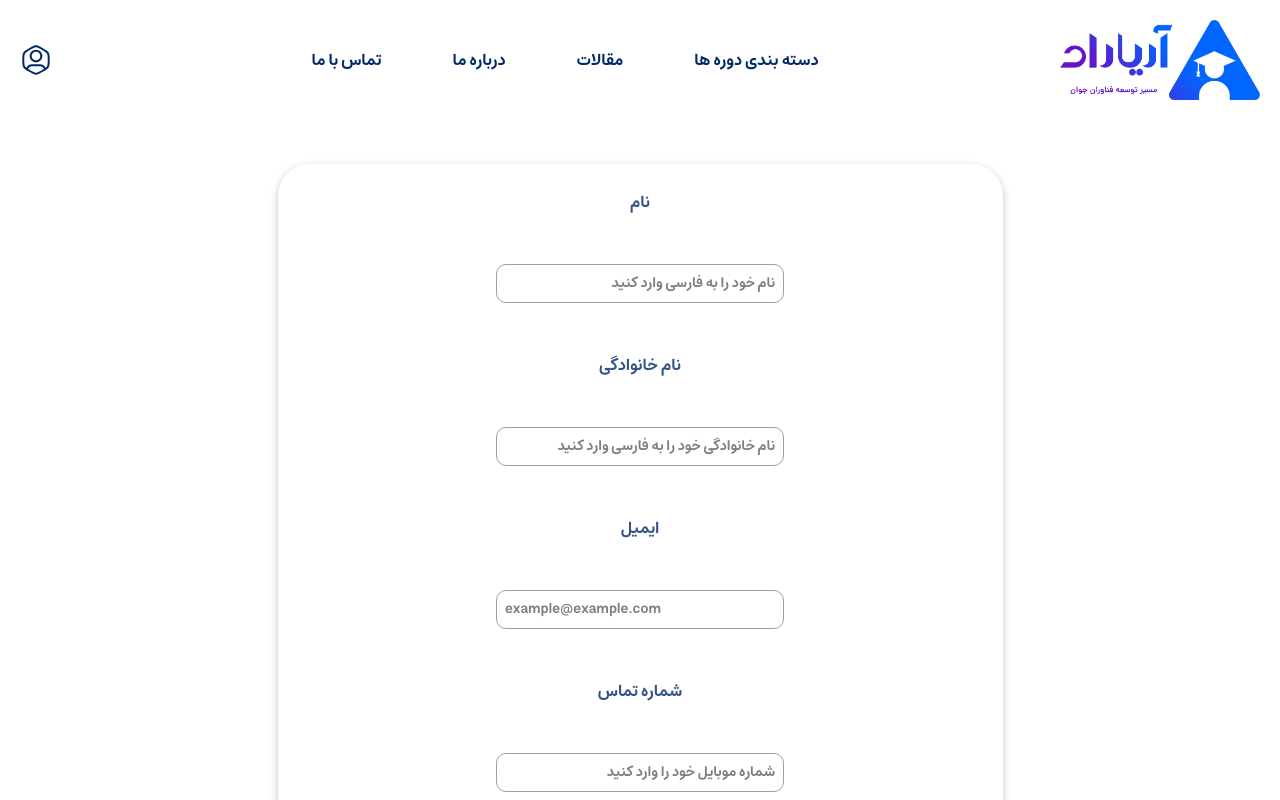
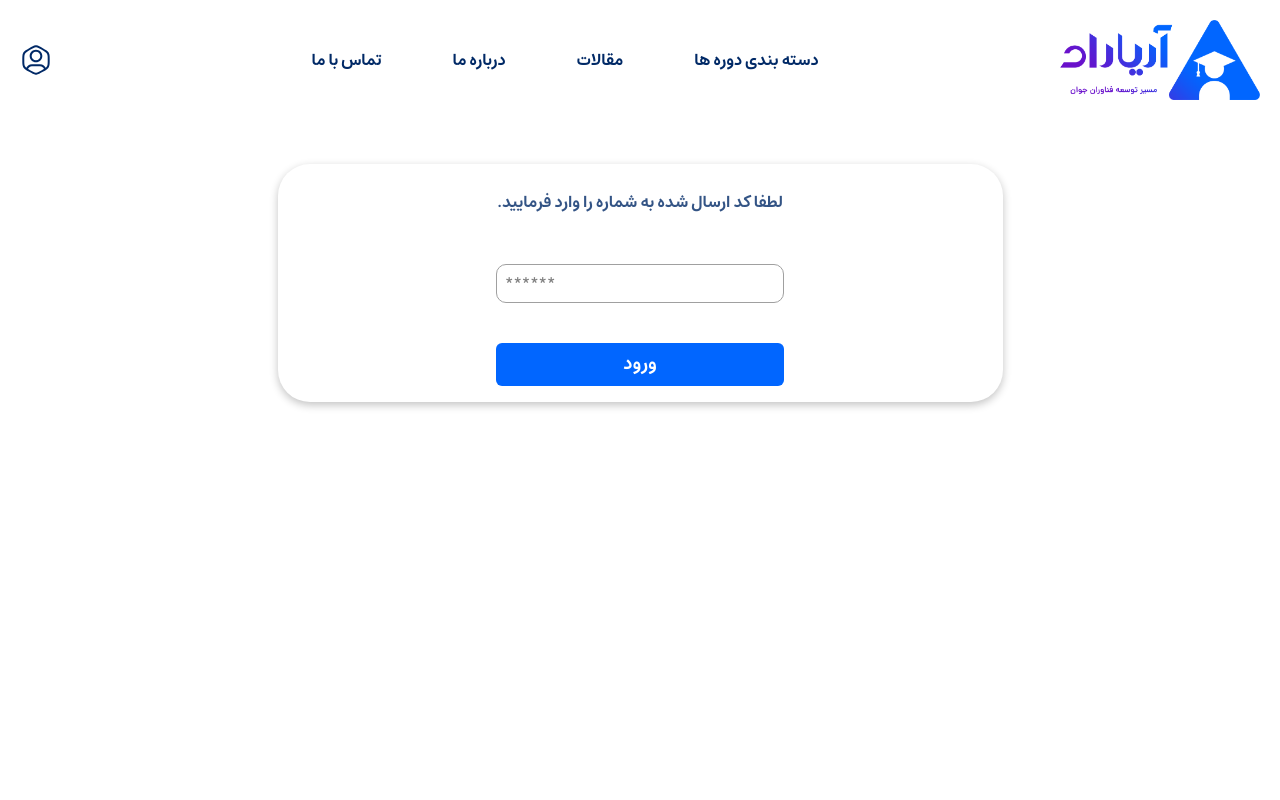
Before and after one commit to KasraEr/AriyaRadAcademy, a React (Vite) app: page /auth/sign-in in a window 1280 px wide. Shown: the top 800 px of the page. Built offline with nearby package versions, Linux system fonts and the light colour scheme.

Commit message:
working with APIs.

```diff
--- a/src/App.jsx
+++ b/src/App.jsx
@@ -18,6 +18,8 @@ import SignInPage from "./pages/SignInPage";
 import DashboardPage from "./pages/DashboardPage";
 //temps
 import BackToTop from "./components/templates/BackToTop";
+//
+import "react-toastify/dist/ReactToastify.css";
 
 const token = getToken();
 
--- a/src/pages/AuthPage.jsx
+++ b/src/pages/AuthPage.jsx
@@ -24,13 +24,12 @@ export default function AuthPage() {
     const phoneNumber = input.current.value;
     try {
       const response = await api.post("/api/Auth/SendOTP", { phoneNumber });
-      if (response?.status === 200) {
-        navigate("/auth/sign-in");
+      if (response?.status === 201) {
+        navigate("/auth/sign-in", { state: { phoneNumber } });
       }
     } catch (error) {
       const status = error?.response?.status;
-
-      if (status === 404) {
+      if (status === 400) {
         navigate("/auth/sign-up");
       }
     }
--- a/src/pages/SignInPage.jsx
+++ b/src/pages/SignInPage.jsx
@@ -1,25 +1,57 @@
-import { useRef, useState } from "react";
+import { useRef, useEffect } from "react";
 //C-hooks
 import useTitle from "../hooks/useTitle.js";
+//r-r-d
+import { useLocation } from "react-router-dom";
+//utils
+import api from "../utils/config.js";
+//toastify
+import { ToastContainer, toast } from "react-toastify";
 
 export default function SignInPage() {
   useTitle("ورود");
 
-    const [form, setForm] = useState({
-      firstname: "",
-      lastname: "",
-      email: "",
-      phonenumber: "",
-    });
+  const location = useLocation();
+  const phoneNumber = location.state?.phoneNumber;
 
-    const changeHandler = (e) => {
-      setForm((form) => ({ ...form, [e.target.name]: e.target.value }));
-    };
+  const input = useRef(null);
 
-    const submitHandler = (e) => {
-      e.preventDefault();
-      console.log(form);
-    };
+  useEffect(() => {
+    input.current.focus();
+  }, []);
+
+  const submitHandler = async (e) => {
+    e.preventDefault();
+    try {
+      const response = await api.post("/api/Auth/Login", {
+        phoneNumber,
+        otpCode: input.current.value,
+        rememberMe: true,
+      });
+      if (response?.status === 201) {
+        // navigate("/auth/sign-in");
+        console.log("first");
+        toast.success("ورود قهرمانانه شمارو تبریک میگیم", {
+          className: "b1",
+          bodyClassName: "b1",
+          position: "bottom-right",
+          autoClose: 2500,
+          hideProgressBar: false,
+          closeOnClick: true,
+          pauseOnHover: false,
+          draggable: true,
+          progress: undefined,
+          theme: "light",
+        });
+      }
+    } catch (error) {
+      const status = error?.response?.status;
+      if (status === 400) {
+        // navigate("/auth/sign-up");
+        console.log(error.message);
+      }
+    }
+  };
 
   return (
     <>
@@ -30,72 +62,26 @@ export default function SignInPage() {
         >
           <label
             className="text-primary-900/80 b1 leading-11 text-center"
-            htmlFor="firstname"
+            htmlFor="firstName"
           >
-            نام
-          </label>
-          <input
-            className="b2 border border-text-500 bg-basic-100 outline-0 overflow-hidden rounded-[10px] p-2 w-2xs text-right"
-            type="text"
-            id="firstname"
-            name="firstname"
-            placeholder="نام خود را به فارسی وارد کنید"
-            value={form.firstname}
-            onChange={changeHandler}
-          />
-          <label
-            className="text-primary-900/80 b1 leading-11 text-center"
-            htmlFor="lastname"
-          >
-            نام خانوادگی
-          </label>
-          <input
-            className="b2 border border-text-500 bg-basic-100 outline-0 overflow-hidden rounded-[10px] p-2 w-2xs text-right"
-            type="text"
-            id="lastname"
-            name="lastname"
-            placeholder="نام خانوادگی خود را به فارسی وارد کنید"
-            value={form.lastname}
-            onChange={changeHandler}
-          />
-          <label
-            className="text-primary-900/80 b1 leading-11 text-center"
-            htmlFor="email"
-          >
-            ایمیل
+            لطفا کد ارسال شده به شماره {phoneNumber} را وارد فرمایید.
           </label>
           <input
             className="b2 border border-text-500 bg-basic-100 outline-0 overflow-hidden rounded-[10px] p-2 w-2xs text-left"
-            type="email"
-            id="email"
-            name="email"
-            placeholder="example@example.com"
-            value={form.email}
-            onChange={changeHandler}
-          />
-          <label
-            className="text-primary-900/80 b1 leading-11 text-center"
-            htmlFor="phonenumber"
-          >
-            شماره تماس
-          </label>
-          <input
-            className="b2 border border-text-500 bg-basic-100 outline-0 overflow-hidden rounded-[10px] p-2 w-2xs text-right"
             type="text"
-            id="phonenumber"
-            name="phonenumber"
-            placeholder="شماره موبایل خود را وارد کنید"
-            value={form.phonenumber}
-            onChange={changeHandler}
+            id="firstName"
+            ref={input}
+            placeholder="******"
           />
           <button
             className="bg-primary-500 text-basic-100 hover:bg-primary-100 hover:text-primary-900 active:bg-primary-900 active:text-basic-100 transition outline-0 overflow-hidden rounded-[6px] p-2 w-2xs"
             type="submit"
           >
-            ثبت نام
+            ورود
           </button>
         </form>
       </div>
+      <ToastContainer />
     </>
   );
 }
--- a/src/pages/SignUpPage.jsx
+++ b/src/pages/SignUpPage.jsx
@@ -4,10 +4,10 @@ import useTitle from "../hooks/useTitle";
 
 export default function SignUpPage() {
   const [form, setForm] = useState({
-    firstname: "",
-    lastname: "",
-    email: "",
-    phonenumber: "",
+    firstName: "",
+    lastName: "",
+    emailAddress: "",
+    phoneNumber: "",
   });
 
   useTitle("عضویت");
@@ -29,62 +29,62 @@ export default function SignUpPage() {
       >
         <label
           className="text-primary-900/80 b1 leading-11 text-center"
-          htmlFor="firstname"
+          htmlFor="firstName"
         >
           نام
         </label>
         <input
           className="b2 border border-text-500 bg-basic-100 outline-0 overflow-hidden rounded-[10px] p-2 w-2xs text-right"
           type="text"
-          id="firstname"
-          name="firstname"
+          id="firstName"
+          name="firstName"
           placeholder="نام خود را به فارسی وارد کنید"
-          value={form.firstname}
+          value={form.firstName}
           onChange={changeHandler}
         />
         <label
           className="text-primary-900/80 b1 leading-11 text-center"
-          htmlFor="lastname"
+          htmlFor="lastName"
         >
           نام خانوادگی
         </label>
         <input
           className="b2 border border-text-500 bg-basic-100 outline-0 overflow-hidden rounded-[10px] p-2 w-2xs text-right"
           type="text"
-          id="lastname"
-          name="lastname"
+          id="lastName"
+          name="lastName"
           placeholder="نام خانوادگی خود را به فارسی وارد کنید"
-          value={form.lastname}
+          value={form.lastName}
           onChange={changeHandler}
         />
         <label
           className="text-primary-900/80 b1 leading-11 text-center"
-          htmlFor="email"
+          htmlFor="emailAddress"
         >
           ایمیل
         </label>
         <input
           className="b2 border border-text-500 bg-basic-100 outline-0 overflow-hidden rounded-[10px] p-2 w-2xs text-left"
-          type="email"
-          id="email"
-          name="email"
+          type="emailAddress"
+          id="emailAddress"
+          name="emailAddress"
           placeholder="example@example.com"
-          value={form.email}
+          value={form.emailAddress}
           onChange={changeHandler}
         />
         <label
           className="text-primary-900/80 b1 leading-11 text-center"
-          htmlFor="phonenumber"
+          htmlFor="phoneNumber"
         >
           شماره تماس
         </label>
         <input
           className="b2 border border-text-500 bg-basic-100 outline-0 overflow-hidden rounded-[10px] p-2 w-2xs text-right"
           type="text"
-          id="phonenumber"
-          name="phonenumber"
+          id="phoneNumber"
+          name="phoneNumber"
           placeholder="شماره موبایل خود را وارد کنید"
-          value={form.phonenumber}
+          value={form.phoneNumber}
           onChange={changeHandler}
         />
         <button
```
